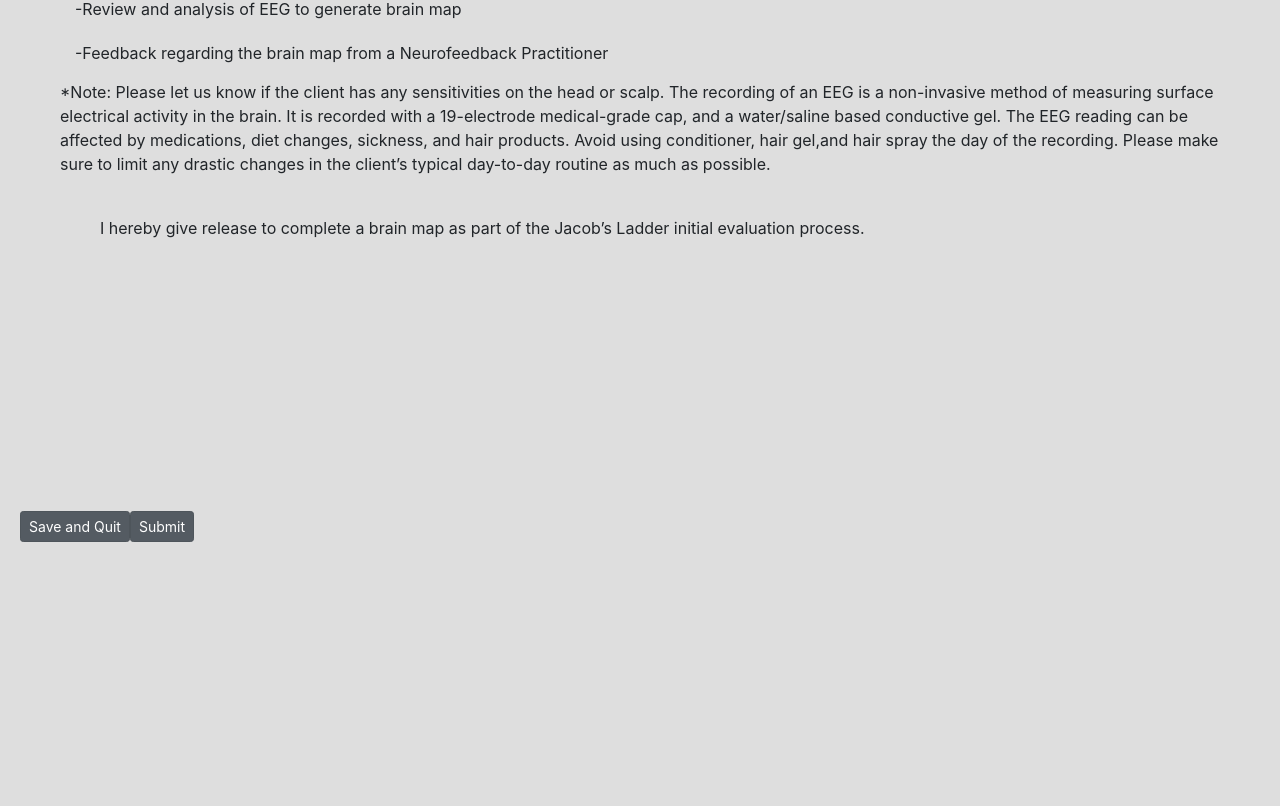
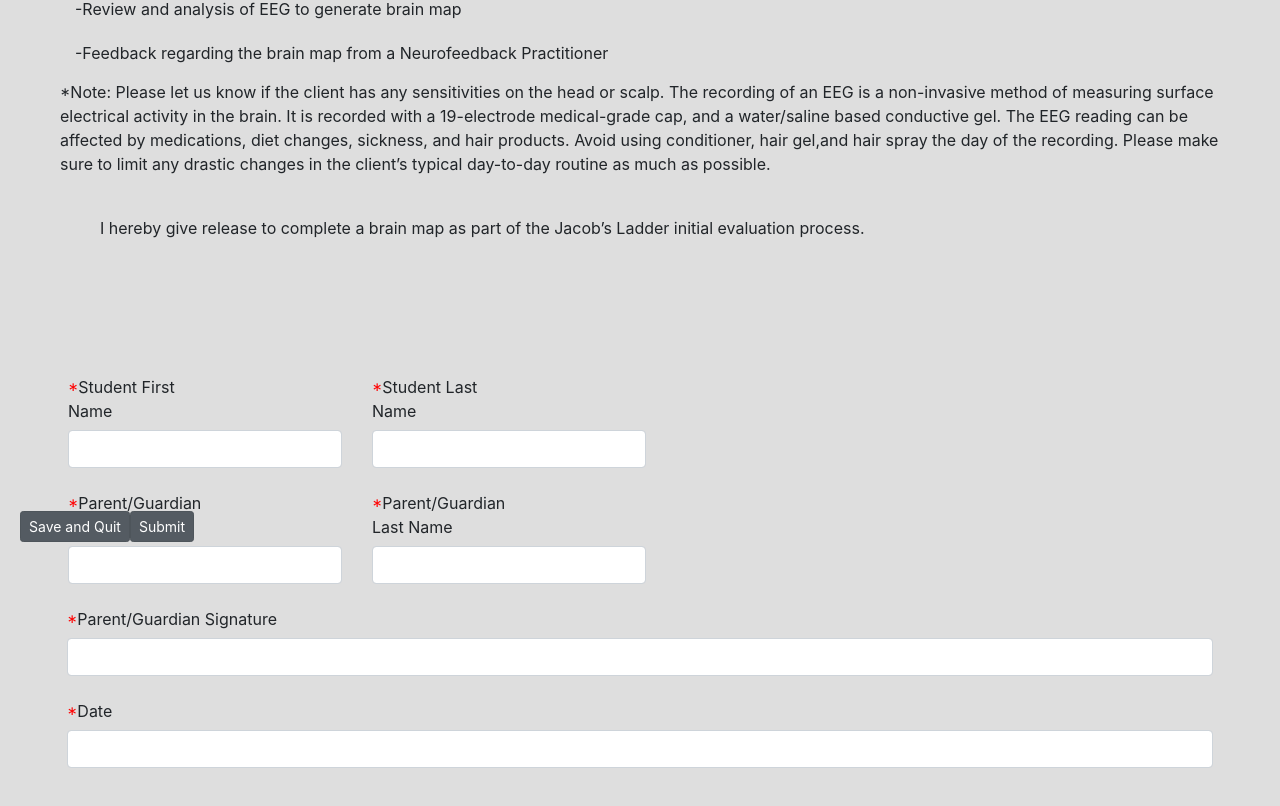
Before and after one commit to JacobsLadderIntake/FrontEndReact, a React (Create React App) app: page /bmc in a window 1280 px wide. Shown: the part 242-1048 px from the top of the page. Before the commit the page ends 800 px from the top, so only its background shows below. Built offline with nearby package versions, Linux system fonts and the light colour scheme; no server answers.

Commit message:
added fields & css file to brain map consent form

```diff
--- a/src/Forms/BrainMapConsent.js
+++ b/src/Forms/BrainMapConsent.js
@@ -1,11 +1,205 @@
 import React, { Component } from 'react';
 import Header from '../Header/Header';
 import FormFooter from '../FormFrame/FormFooter';
+import './brainMapConsent.css';
+import {
+    Col,
+    Button,
+    FormGroup,
+    FormFeedback,
+    Input,
+    Label,
+    Row
+} from "reactstrap";
 
 var bodyOfTextStyle;
 var lessAggressiveStyle;
 
 class BrainMapConsent extends Component{
+    constructor(props) {
+        super(props);
+
+        this.state = {
+            errors: [],
+            fields: [],
+            isAdminChecked: false,
+            submitButtonPressed: false,
+            saveButtonPressed:false
+        };
+
+        this.goBack = this.goBack.bind(this);
+    }
+
+    goBack(event) {
+        window.location.reload();
+    }
+
+    handleChange(field, e) {
+        let fields = this.state.fields;
+        fields[field] = e.target.value;
+        this.validate();
+        this.setState({fields});
+    }
+
+    validate() {
+        // we are going to store errors for all fields
+        // in a single array
+        let fields = this.state.fields;
+        let errors = {};
+        let formIsValid = true;
+
+        if (this.state.submitButtonHit) {
+            if (!fields["studentFirstName"]) {
+                formIsValid = false;
+                errors["studentFirstName"] = "Cannot be empty";
+            }
+            if (!fields["studentLastName"]) {
+                formIsValid = false;
+                errors["studentLastName"] = "Cannot be empty";
+            }
+            if (!fields["parentFirstName"]) {
+                formIsValid = false;
+                errors["parentFirstName"] = "Cannot be empty";
+            }
+            if (!fields["parentLastName"]) {
+                formIsValid = false;
+                errors["parentLastName"] = "Cannot be empty";
+            }
+            if (!fields["parentSignature"]) {
+                formIsValid = false;
+                errors["parentSignature"] = "Cannot be empty";
+            }
+            if (!fields["date"]) {
+                formIsValid = false;
+                errors["date"] = "Cannot be empty";
+            }
+        }
+
+        this.setState({errors: errors});
+        return formIsValid;
+    }
+
+    handleSubmit(event) {
+        event.preventDefault();
+        this.state.submitButtonHit = true;
+        if (this.validate()) {
+            //NEED TO UPDATE DATABASE
+            this.props.history.push("/parenthome")
+        } else {
+            console.log("ugh why")
+        }
+    }
+
+    handleSaveAndQuit(event) {
+        event.preventDefault();
+        //UPDATE DATABASE
+        this.props.history.push("/parenthome");
+    }
+
+    renderFields() {
+        const {errors} = this.state;
+        return (
+          <fieldset>
+              <div className = "question-fields">
+                  <Row className = "side-by-side-style">
+                      <FormGroup>
+                          <Label className="control-label required" sm={6}>Student First Name</Label>
+                          <Col sm={12}>
+                              <Input
+                                  type="text"
+                                  ref="studentFirstName"
+                                  value={this.state.fields["studentFirstName"]}
+                                  onChange={this.handleChange.bind(this, "studentFirstName")}
+                                  className="error"
+                                  invalid={this.state.errors["studentFirstName"]}/>
+                              <FormFeedback
+                                  invalid={this.state.errors["studentFirstName"]}>{this.state.errors["studentFirstName"]}
+                              </FormFeedback>
+                          </Col>
+                      </FormGroup>
+                      <FormGroup>
+                          <Label className="control-label required" sm={6}>Student Last Name</Label>
+                          <Col sm={12}>
+                              <Input
+                                  type="text"
+                                  ref="studentLastName"
+                                  value={this.state.fields["studentLastName"]}
+                                  onChange={this.handleChange.bind(this, "studentLastName")}
+                                  className="error"
+                                  invalid={this.state.errors["studentLastName"]}/>
+                              <FormFeedback
+                                  invalid={this.state.errors["studentLastName"]}>{this.state.errors["studentLastName"]}
+                              </FormFeedback>
+                          </Col>
+                      </FormGroup>
+                  </Row>
+                  <Row className = "side-by-side-style">
+                      <FormGroup>
+                          <Label className="control-label required" sm={6}>Parent/Guardian First Name</Label>
+                          <Col sm={12}>
+                              <Input
+                                  type="text"
+                                  ref="parentFirstName"
+                                  value={this.state.fields["parentFirstName"]}
+                                  onChange={this.handleChange.bind(this, "parentFirstName")}
+                                  className="error"
+                                  invalid={this.state.errors["parentFirstName"]}/>
+                              <FormFeedback
+                                  invalid={this.state.errors["parentFirstName"]}>{this.state.errors["parentFirstName"]}
+                              </FormFeedback>
+                          </Col>
+                      </FormGroup>
+                      <FormGroup>
+                          <Label className="control-label required" sm={6}>Parent/Guardian Last Name</Label>
+                          <Col sm={12}>
+                              <Input
+                                  type="text"
+                                  ref="parentLastName"
+                                  value={this.state.fields["parentLastName"]}
+                                  onChange={this.handleChange.bind(this, "parentLastName")}
+                                  className="error"
+                                  invalid={this.state.errors["parentLastName"]}/>
+                              <FormFeedback
+                                  invalid={this.state.errors["parentLastName"]}>{this.state.errors["parentLastName"]}
+                              </FormFeedback>
+                          </Col>
+                      </FormGroup>
+                  </Row>
+                  <FormGroup>
+                      <Label className="control-label required" sm={6}>Parent/Guardian Signature</Label>
+                      <Col sm={12}>
+                          <Input
+                              type="text"
+                              ref="parentSignature"
+                              value={this.state.fields["parentSignature"]}
+                              onChange={this.handleChange.bind(this, "parentSignature")}
+                              className="error"
+                              invalid={this.state.errors["parentSignature"]}/>
+                          <FormFeedback
+                              invalid={this.state.errors["parentSignature"]}>{this.state.errors["parentSignature"]}
+                          </FormFeedback>
+                      </Col>
+                  </FormGroup>
+                  <FormGroup>
+                      <Label className="control-label required" sm={6}>Date</Label>
+                      <Col sm={12}>
+                          <Input
+                              type="text"
+                              ref="date"
+                              value={this.state.fields["date"]}
+                              onChange={this.handleChange.bind(this, "date")}
+                              className="error"
+                              invalid={this.state.errors["date"]}/>
+                          <FormFeedback
+                              invalid={this.state.errors["date"]}>{this.state.errors["date"]}
+                          </FormFeedback>
+                      </Col>
+                  </FormGroup>
+              </div>
+          </fieldset>
+        );
+    }
+
 
     bodyOfTextStyle = {
         margin:"20px",
@@ -17,18 +211,9 @@ class BrainMapConsent extends Component{
         padding:"5px"
     };
 
-
-    render(){
+    renderText() {
         return(
             <div>
-                <Header/>
-                <div className="form-title">
-                    <div className = "row" >
-                        <a className = "parent-top col-9">
-                            <h2>Brain Map Consent Form</h2>
-                        </a>
-                    </div>
-                </div>
                 <div style={this.bodyOfTextStyle}>
                     <div>
                         The initial evaluation brain map includes the following:
@@ -49,8 +234,25 @@ class BrainMapConsent extends Component{
                     I hereby give release to complete a brain map as part of the Jacob’s Ladder initial evaluation process.
                     </div>
                 </div>
+            </div>
+        );
+    }
+
+    render(){
+        return (
+            <div>
+                <Header/>
+                <div className="form-title">
+                    <div className = "row" >
+                        <a className = "parent-top col-9">
+                            <h2>Brain Map Consent Form</h2>
+                        </a>
+                    </div>
+                </div>
+                <div> {this.renderText()} </div>
+                <div> {this.renderFields()} </div>
                 <FormFooter/>
-            </ div>
+            </div>
         );
     };
 }
--- /dev/null
+++ b/src/Forms/brainMapConsent.css
@@ -0,0 +1,19 @@
+.question-fields {
+    margin: 2em 0em;
+    padding: 1em 2em;
+}
+
+.control-label.required:before {
+    content: "*";
+    color: red;
+}
+
+.form-style {
+    display: block;
+    margin-left: 30%;
+    margin-right: 30%;
+}
+
+.side-by-side-style {
+    padding: 0em 1em;
+}
```
Lines whose indentation alone changed are shown as unchanged.
